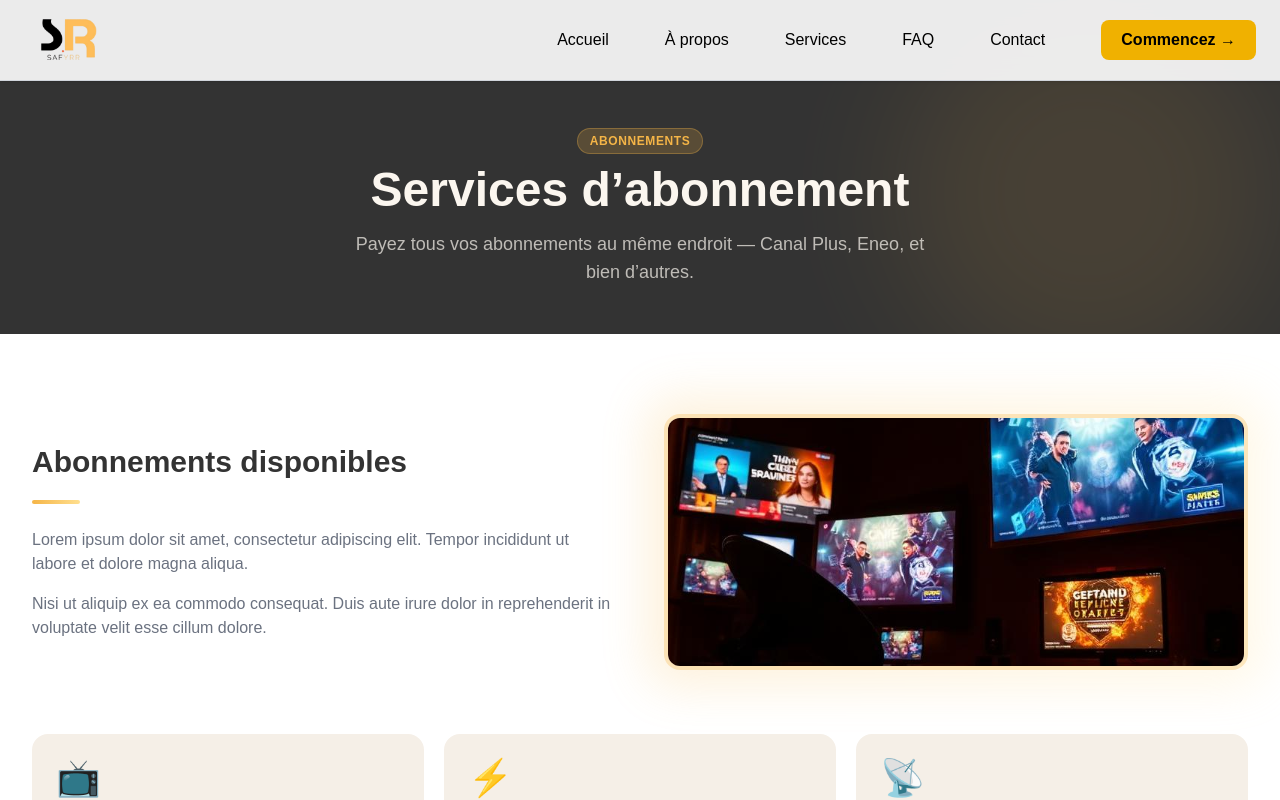
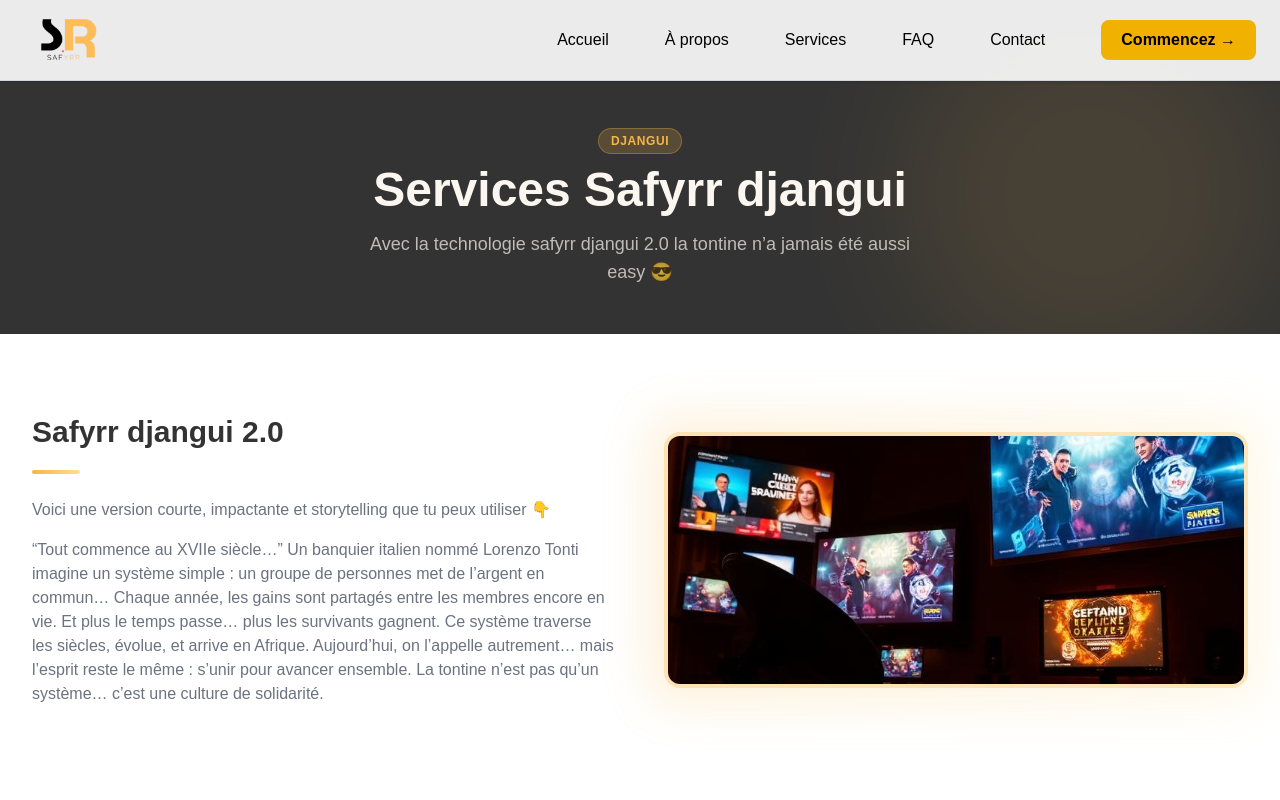
Before and after one commit to ruphin314-eng/SafyrrPresentation-, a Next.js app: page /subscriptions in a window 1280 px wide. Shown: the top 800 px of the page. Built offline with nearby package versions, Linux system fonts and the light colour scheme.

Commit message:
mise à jour

```diff
--- a/app/contact/ContactSection.tsx
+++ b/app/contact/ContactSection.tsx
@@ -152,7 +152,7 @@
                   <span className="text-lg">✅</span>
                   <div>
                     <p className="font-semibold">Message envoyé avec succès !</p>
-                    <p>Nous vous répondrons dans les plus brefs délais. Un email de confirmation vous a été envoyé.</p>
+                    <p>Nous vous répondrons dans les plus brefs délais.</p>
                   </div>
                 </div>
               )}
--- a/app/services/ServiceSafyrr.tsx
+++ b/app/services/ServiceSafyrr.tsx
@@ -104,7 +104,7 @@
   {/* Texte à gauche */}
   <div>
     <h2 className="text-3xl font-bold mb-4" style={{ color: '#333' }}>
-      Transferts d’argent
+      Transferts d’argent international
     </h2>
     <div
       className="w-12 h-1 rounded-full mb-5"
@@ -188,14 +188,15 @@
 
             <div>
               <h2 className="text-3xl font-bold mb-4" style={{ color: '#333' }}>
-                Services d’abonnement
+                Services safyrr djangui
               </h2>
               <div className="w-12 h-1 rounded-full mb-5" style={{ background: 'linear-gradient(to right, #F5B547, #FFDF8F)' }} />
               <p className="text-gray-600 mb-6">
-                Gérez facilement vos abonnements Canal Plus, Eneo et autres abonnements essentiels. Payez une fois et profitez d’un service ininterrompu.
+                Gérez facilement vos cotisations de tontine avec Safyrr Djangui.
+                Participez, cotisez et recevez votre tour en toute sécurité, sans stress.
               </p>
               <ul className="grid grid-cols-2 gap-2 mb-8 text-sm text-gray-800">
-                {['Canal Plus', 'Facturation Eneo', 'Renouvellement facile', 'Tout au même endroit'].map((item) => (
+                {['Tontines sécurisées', 'Gestion des cotisations', 'Suivi des tours en temps réel', 'Paiements simples et rapides', 'Accès sécurisé 24/7', 'Tout au même endroit'].map((item) => (
                   <li key={item} className="flex items-center gap-2">
                     <span
                       className="w-5 h-5 flex items-center justify-center rounded-full font-bold shrink-0"
@@ -215,7 +216,7 @@
                   color: '#333',
                 }}
               >
-                Découvrez les services d’abonnement <FaArrowRight />
+                Découvrez le service safyrr djangui <FaArrowRight />
               </Link>
             </div>
           </div>
--- a/app/subscriptions/Subscriptions.tsx
+++ b/app/subscriptions/Subscriptions.tsx
@@ -41,22 +41,21 @@
               color: "#F5B547",
             }}
           >
-            Abonnements
+            djangui
           </span>
 
           <h1
             className="text-4xl md:text-5xl font-extrabold mb-4"
             style={{ color: "#FBF6EF" }}
           >
-            Services d’abonnement
+            Services Safyrr djangui
           </h1>
 
           <p
             className="max-w-xl mx-auto text-lg"
             style={{ color: "rgba(251,246,239,0.7)" }}
           >
-            Payez tous vos abonnements au même endroit — Canal Plus, Eneo, et
-            bien d’autres.
+           Avec la technologie safyrr djangui 2.0 la tontine n’a jamais été aussi easy 😎
           </p>
         </div>
       </section>
@@ -72,7 +71,7 @@
                 className="text-3xl font-bold mb-5"
                 style={{ color: "#333333" }}
               >
-                Abonnements disponibles
+                Safyrr djangui 2.0
               </h2>
 
               <div
@@ -83,13 +82,22 @@
               ></div>
 
               <p className="mb-4" style={{ color: "#6B7280" }}>
-                Lorem ipsum dolor sit amet, consectetur adipiscing elit.
-                Tempor incididunt ut labore et dolore magna aliqua.
+               Voici une version courte, impactante et storytelling que tu peux utiliser 👇
               </p>
 
               <p style={{ color: "#6B7280" }}>
-                Nisi ut aliquip ex ea commodo consequat. Duis aute irure dolor
-                in reprehenderit in voluptate velit esse cillum dolore.
+               “Tout commence au XVIIe siècle…”
+               Un banquier italien nommé Lorenzo Tonti imagine un système simple :
+               un groupe de personnes met de l’argent en commun…
+               Chaque année, les gains sont partagés entre les membres encore en vie.
+               Et plus le temps passe… plus les survivants gagnent.
+               Ce système traverse les siècles, évolue, et arrive en Afrique.
+               Aujourd’hui, on l’appelle autrement…
+               mais l’esprit reste le même :
+               s’unir pour avancer ensemble.
+                La tontine n’est pas qu’un système…
+                c’est une culture de solidarité.
+
               </p>
             </div>
 
@@ -113,7 +121,7 @@
 
           </div>
 
-          {/* SERVICES GRID */}
+          {/* SERVICES GRID
           <div className="grid grid-cols-2 md:grid-cols-3 gap-5">
 
             {[
@@ -146,7 +154,7 @@
               </div>
             ))}
 
-          </div>
+          </div> */}
         </div>
       </section>
 
@@ -211,7 +219,7 @@
           className="text-3xl font-bold mb-3 text-center"
           style={{ color: charcoal }}
         >
-          Comment fonctionnent les paiements par abonnement
+         Comment fonctionne le paiement des cotisations
         </h2>
 
         <div
--- a/components/ServicesSection.tsx
+++ b/components/ServicesSection.tsx
@@ -18,9 +18,9 @@
     imageSrc: "/assets/money-transfer-M_nvfJJX.jpg",
   },
   {
-    title: "Services d’abonnement",
+    title: "Services safyrr djangui",
     description:
-      "Gérez facilement vos abonnements Canal Plus, Eneo et autres via notre plateforme.",
+      "Gérez facilement vos cotisations de tontine avec Safyrr Djangui. Cotisez en toute simplicité et recevez votre tour en toute sécurité, sans interruption.",
     href: "/subscriptions",
     imageSrc: "/assets/subscriptions-BPdFSVoI.jpg",
   },
```
